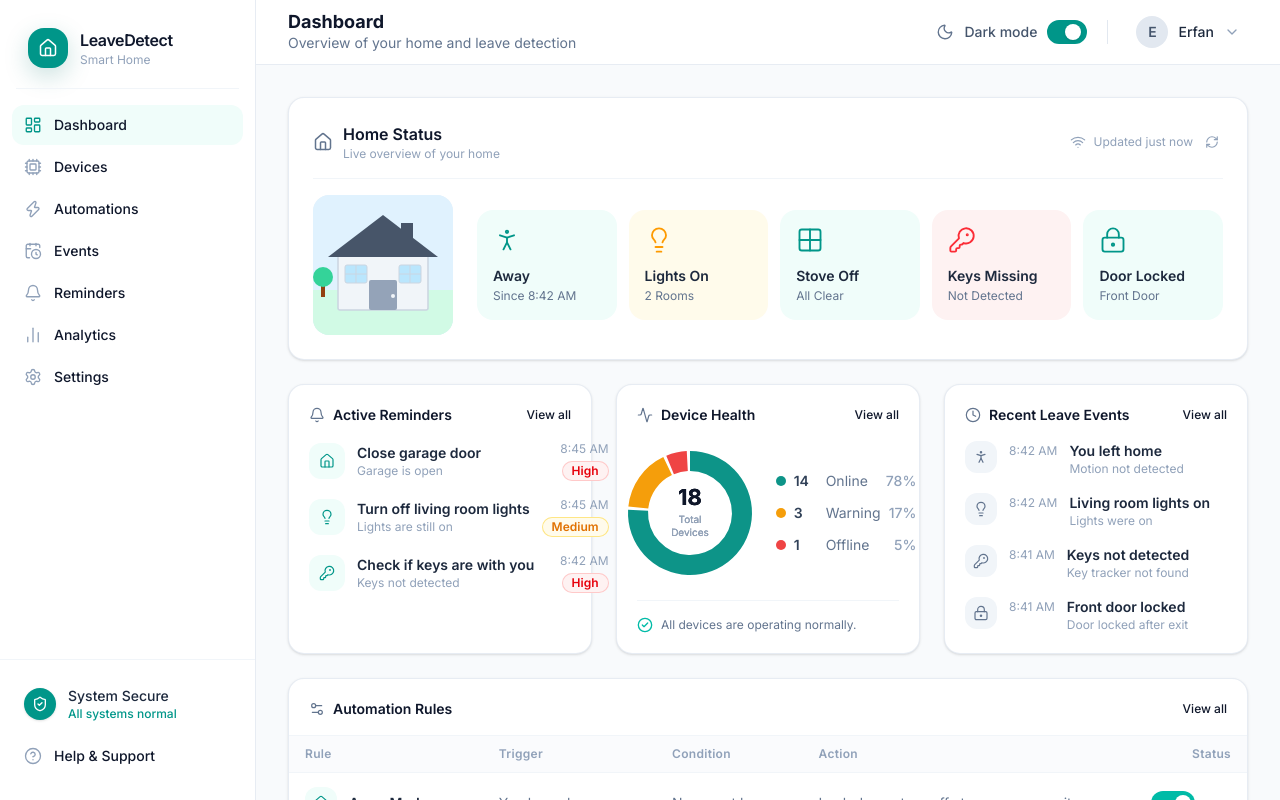
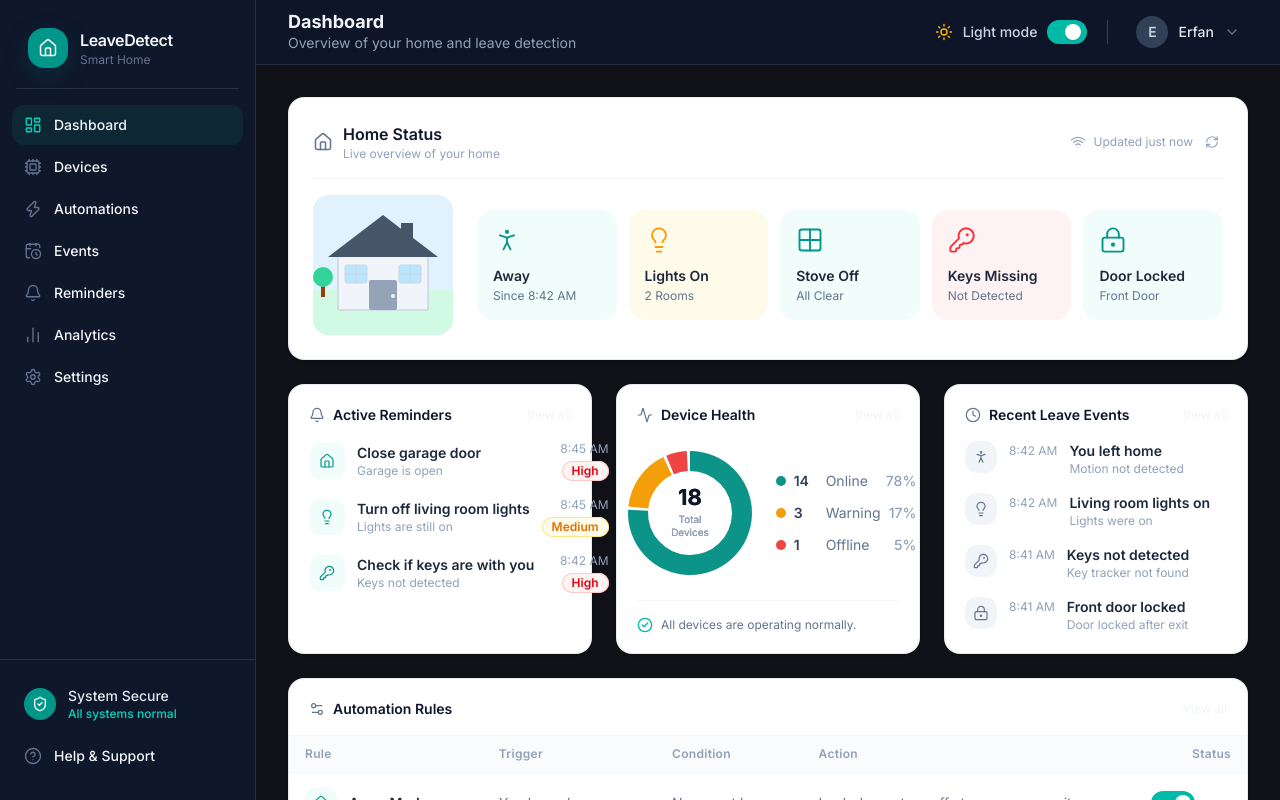
Before and after one commit to erfan00725/IOT_HLD_Dashboard, a Next.js app: page / in a window 1280 px wide. Both pictures are taken after a click on the button "Dark mode". Shown: the top 800 px of the page. Built offline with nearby package versions, Linux system fonts and the light colour scheme.

Commit message:
feat: wire DarkModeToggle to ThemeContext, add dark: variants to layout

```diff
--- a/src/components/layout/app-shell.tsx
+++ b/src/components/layout/app-shell.tsx
@@ -12,11 +12,13 @@ import {
   HelpCircle,
   Home,
   Moon,
+  Sun,
   ChevronDown,
   type LucideProps,
 } from "lucide-react";
 import { sidebarItems } from "@/data/mock";
-import React, { useState } from "react";
+import React from "react";
+import { useTheme } from "@/context/theme-context";
 
 // ---------------------------------------------------------------------------
 // Icon registry — maps string names from mock data to Lucide components
@@ -46,10 +48,10 @@ function Logo() {
         <Home className="size-5" strokeWidth={1.8} aria-hidden="true" />
       </div>
       <div className="leading-tight">
-        <p className="text-base font-semibold tracking-tight text-slate-900">
+        <p className="text-base font-semibold tracking-tight text-slate-900 dark:text-slate-100">
           LeaveDetect
         </p>
-        <p className="text-xs text-slate-400">Smart Home</p>
+        <p className="text-xs text-slate-400 dark:text-slate-500">Smart Home</p>
       </div>
     </div>
   );
@@ -75,8 +77,8 @@ function NavItem({
       className={[
         "group flex items-center gap-3 rounded-xl px-3 py-2.5 text-sm font-medium transition-colors duration-150",
         active
-          ? "bg-teal-50 text-teal-700"
-          : "text-slate-500 hover:bg-slate-100 hover:text-slate-800",
+          ? "bg-teal-50 dark:bg-teal-900/30 text-teal-700 dark:text-teal-300"
+          : "text-slate-500 dark:text-slate-400 hover:bg-slate-100 dark:hover:bg-slate-800 hover:text-slate-800 dark:hover:text-slate-100",
       ].join(" ")}
       aria-current={active ? "page" : undefined}
     >
@@ -85,8 +87,8 @@ function NavItem({
         className={[
           "size-[18px] shrink-0 transition-colors duration-150",
           active
-            ? "text-teal-600"
-            : "text-slate-400 group-hover:text-slate-600",
+            ? "text-teal-600 dark:text-teal-400"
+            : "text-slate-400 dark:text-slate-500 group-hover:text-slate-600 dark:group-hover:text-slate-300",
         ].join(" ")}
         strokeWidth={1.8}
         aria-hidden="true"
@@ -106,8 +108,8 @@ function SystemStatus() {
         <ShieldCheck className="size-4" strokeWidth={2} aria-hidden="true" />
       </div>
       <div className="leading-tight">
-        <p className="text-sm font-medium text-slate-800">System Secure</p>
-        <p className="text-xs font-medium text-teal-600">All systems normal</p>
+        <p className="text-sm font-medium text-slate-800 dark:text-slate-200">System Secure</p>
+        <p className="text-xs font-medium text-teal-600 dark:text-teal-400">All systems normal</p>
       </div>
     </div>
   );
@@ -120,10 +122,10 @@ function HelpLink() {
   return (
     <a
       href="#help"
-      className="group flex items-center gap-3 rounded-xl px-3 py-2.5 text-sm font-medium text-slate-500 transition-colors duration-150 hover:bg-slate-100 hover:text-slate-800"
+      className="group flex items-center gap-3 rounded-xl px-3 py-2.5 text-sm font-medium text-slate-500 dark:text-slate-400 transition-colors duration-150 hover:bg-slate-100 dark:hover:bg-slate-800 hover:text-slate-800 dark:hover:text-slate-100"
     >
       <HelpCircle
-        className="size-[18px] shrink-0 text-slate-400 transition-colors duration-150 group-hover:text-slate-600"
+        className="size-[18px] shrink-0 text-slate-400 dark:text-slate-500 transition-colors duration-150 group-hover:text-slate-600 dark:group-hover:text-slate-300"
         strokeWidth={1.8}
         aria-hidden="true"
       />
@@ -138,7 +140,7 @@ function HelpLink() {
 function Sidebar() {
   return (
     <aside
-      className="flex h-full flex-col border-r border-slate-200/80 bg-white"
+      className="flex h-full flex-col border-r border-slate-200/80 dark:border-slate-700/60 bg-white dark:bg-slate-900"
       aria-label="Main navigation"
     >
       {/* Brand */}
@@ -147,7 +149,7 @@ function Sidebar() {
       </div>
 
       {/* Divider */}
-      <div className="mx-4 border-t border-slate-100" />
+      <div className="mx-4 border-t border-slate-100 dark:border-slate-700/60" />
 
       {/* Nav items */}
       <nav className="flex-1 overflow-y-auto px-3 py-4">
@@ -166,7 +168,7 @@ function Sidebar() {
       </nav>
 
       {/* Bottom section */}
-      <div className="border-t border-slate-100 px-3 pb-6 pt-4">
+      <div className="border-t border-slate-100 dark:border-slate-700/60 px-3 pb-6 pt-4">
         <SystemStatus />
         <div className="mt-1">
           <HelpLink />
@@ -177,31 +179,41 @@ function Sidebar() {
 }
 
 // ---------------------------------------------------------------------------
-// Dark-mode toggle pill
+// Dark-mode toggle pill — connected to ThemeContext
 // ---------------------------------------------------------------------------
 function DarkModeToggle() {
-  const [dark, setDark] = useState(false);
+  const { isDark, toggleTheme } = useTheme();
 
   return (
     <button
       type="button"
-      onClick={() => setDark((d) => !d)}
-      className="flex items-center gap-2.5 text-sm font-medium text-slate-600 transition-colors hover:text-slate-900"
-      aria-label={dark ? "Switch to light mode" : "Switch to dark mode"}
+      onClick={toggleTheme}
+      className="flex items-center gap-2.5 text-sm font-medium text-slate-600 dark:text-slate-300 transition-colors hover:text-slate-900 dark:hover:text-slate-100"
+      aria-label={isDark ? "Switch to light mode" : "Switch to dark mode"}
     >
-      <Moon
-        className="size-[18px] shrink-0 text-slate-500"
-        strokeWidth={1.8}
-        aria-hidden="true"
-      />
-      <span className="hidden sm:inline">Dark mode</span>
+      {isDark ? (
+        <Sun
+          className="size-[18px] shrink-0 text-amber-400"
+          strokeWidth={1.8}
+          aria-hidden="true"
+        />
+      ) : (
+        <Moon
+          className="size-[18px] shrink-0 text-slate-500"
+          strokeWidth={1.8}
+          aria-hidden="true"
+        />
+      )}
+      <span className="hidden sm:inline">
+        {isDark ? "Light mode" : "Dark mode"}
+      </span>
 
       {/* Pill toggle */}
       <span
         className={[
           "relative inline-flex h-6 w-10 shrink-0 items-center rounded-full border-2 transition-colors duration-200",
-          dark
-            ? "border-teal-600 bg-teal-600"
+          isDark
+            ? "border-teal-500 bg-teal-500"
             : "border-slate-300 bg-slate-200",
         ].join(" ")}
         aria-hidden="true"
@@ -209,7 +221,7 @@ function DarkModeToggle() {
         <span
           className={[
             "inline-block size-4 rounded-full bg-white shadow-sm transition-transform duration-200",
-            dark ? "translate-x-4" : "translate-x-0.5",
+            isDark ? "translate-x-4" : "translate-x-0.5",
           ].join(" ")}
         />
       </span>
@@ -224,18 +236,18 @@ function UserMenu() {
   return (
     <button
       type="button"
-      className="flex items-center gap-2.5 rounded-xl px-2 py-1.5 transition-colors hover:bg-slate-100"
+      className="flex items-center gap-2.5 rounded-xl px-2 py-1.5 transition-colors hover:bg-slate-100 dark:hover:bg-slate-800"
       aria-label="User menu"
     >
       {/* Avatar */}
-      <div className="grid size-8 shrink-0 place-items-center overflow-hidden rounded-full bg-slate-200 text-sm font-semibold text-slate-600">
+      <div className="grid size-8 shrink-0 place-items-center overflow-hidden rounded-full bg-slate-200 dark:bg-slate-700 text-sm font-semibold text-slate-600 dark:text-slate-300">
         E
       </div>
-      <span className="hidden text-sm font-medium text-slate-800 sm:inline">
+      <span className="hidden text-sm font-medium text-slate-800 dark:text-slate-200 sm:inline">
         Erfan
       </span>
       <ChevronDown
-        className="size-4 text-slate-400"
+        className="size-4 text-slate-400 dark:text-slate-500"
         strokeWidth={2}
         aria-hidden="true"
       />
@@ -248,14 +260,14 @@ function UserMenu() {
 // ---------------------------------------------------------------------------
 function PageHeader() {
   return (
-    <header className="sticky top-0 z-40 border-b border-slate-200/80 bg-white/90 px-5 backdrop-blur-md sm:px-8">
+    <header className="sticky top-0 z-40 border-b border-slate-200/80 dark:border-slate-700/60 bg-white/90 dark:bg-slate-900/90 px-5 backdrop-blur-md sm:px-8">
       <div className="flex h-16 items-center justify-between gap-4">
         {/* Left: page title */}
         <div className="min-w-0">
-          <h1 className="truncate text-lg font-bold leading-tight text-slate-900">
+          <h1 className="truncate text-lg font-bold leading-tight text-slate-900 dark:text-slate-100">
             Dashboard
           </h1>
-          <p className="truncate text-sm text-slate-500">
+          <p className="truncate text-sm text-slate-500 dark:text-slate-400">
             Overview of your home and leave detection
           </p>
         </div>
@@ -265,7 +277,7 @@ function PageHeader() {
           <DarkModeToggle />
 
           {/* Vertical divider */}
-          <div className="h-6 w-px bg-slate-200" aria-hidden="true" />
+          <div className="h-6 w-px bg-slate-200 dark:bg-slate-700" aria-hidden="true" />
 
           <UserMenu />
         </div>
@@ -279,11 +291,11 @@ function PageHeader() {
 // ---------------------------------------------------------------------------
 export function AppShell({ children }: { children: React.ReactNode }) {
   return (
-    <div className="min-h-screen bg-slate-50 text-slate-900">
+    <div className="min-h-screen bg-slate-50 dark:bg-[#0f1117] text-slate-900 dark:text-slate-100">
       {/* Skip link for keyboard accessibility */}
       <a
         href="#content"
-        className="sr-only focus:not-sr-only focus:absolute focus:left-4 focus:top-4 focus:z-50 focus:rounded-full focus:bg-white focus:px-4 focus:py-2 focus:shadow-md"
+        className="sr-only focus:not-sr-only focus:absolute focus:left-4 focus:top-4 focus:z-50 focus:rounded-full focus:bg-white dark:focus:bg-slate-800 focus:px-4 focus:py-2 focus:shadow-md"
       >
         Skip to content
       </a>
```
